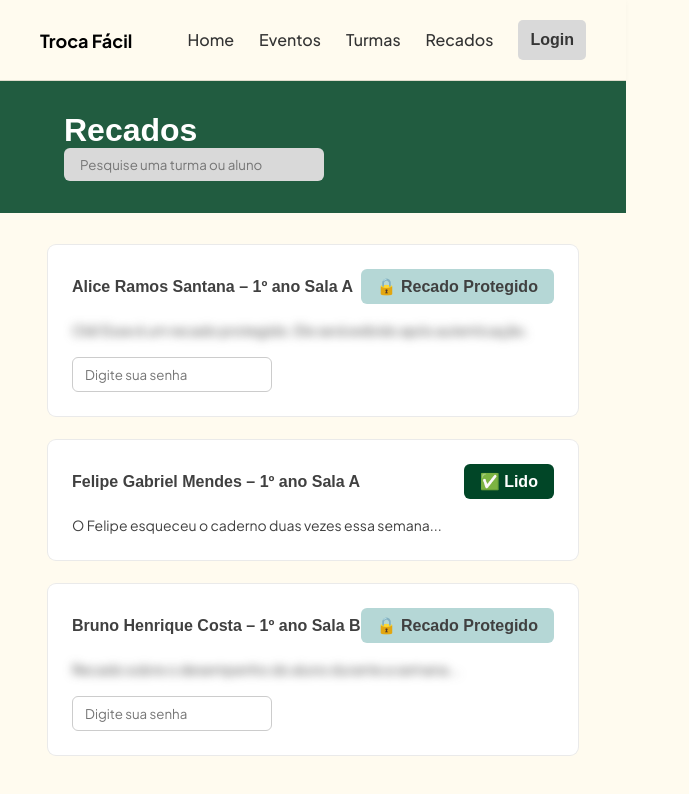
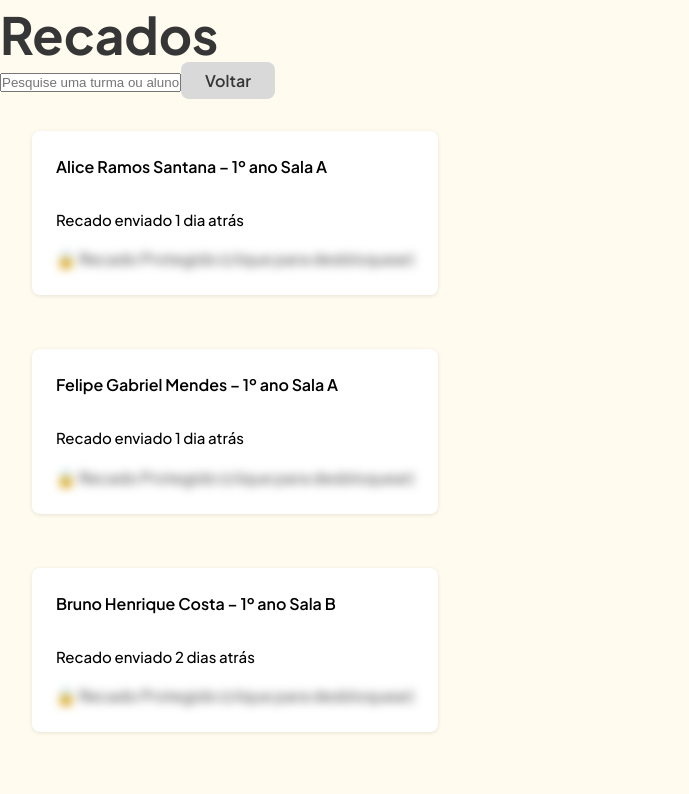
Before and after one commit to dominiquesantos/hackaton, a React (Vite) app: page /responsavel/recados in a window 1280 px wide. Shown: the top 794 px of the page, without its empty margins (0-689 px from the left). Built offline with nearby package versions, Linux system fonts and the light colour scheme.

Commit message:
RecadosResponsavel.jsx

```diff
--- a/src/pages/responsavel/RecadosResponsavel.jsx
+++ b/src/pages/responsavel/RecadosResponsavel.jsx
@@ -1,140 +1,137 @@
 // src/pages/responsavel/RecadosResponsavel.jsx
-import React, { useState, useEffect } from "react"; // Adicionado useEffect
+import React, { useState, useEffect } from "react";
 import "../../styles/RecadosResponsavel.css";
-import "../../styles/global.css";
-import { getRecados, updateRecado } from "../../services/dataService"; // Importa as funções
-import { Link } from "react-router-dom"; // Importa Link
 
-function RecadosResponsavel() {
-  const [recados, setRecados] = useState([]); // Usar estado para gerenciar recados
-  const [recadoAbertoId, setRecadoAbertoId] = useState(null); // ID do recado aberto (melhor que index)
-  const [senha, setSenha] = useState("");
+const recadosFake = [
+  {
+    id: 1,
+    nome: "Alice Ramos Santana",
+    turma: "1º ano Sala A",
+    tempo: "1 dia atrás",
+    protegido: true,
+    texto: "Olá! Esse recado está protegido com blur...",
+    autor: "Professora Ana",
+  },
+  {
+    id: 2,
+    nome: "Felipe Gabriel Mendes",
+    turma: "1º ano Sala A",
+    tempo: "1 dia atrás",
+    protegido: true,
+    texto:
+      "Olá! O Felipe esqueceu o caderno e a apostila duas vezes nesta semana, o que comprometeu um pouco seu acompanhamento das atividades. Sei que pode acontecer, mas achei importante avisar para que possamos ajudá-lo a desenvolver mais autonomia com a rotina escolar. Uma boa dica pode ser montar uma listinha e conferir junto com ele antes de sair de casa.",
+    autor: "Professora Ana",
+  },
+  {
+    id: 3,
+    nome: "Bruno Henrique Costa",
+    turma: "1º ano Sala B",
+    tempo: "2 dias atrás",
+    protegido: true,
+    texto: "Este recado também está protegido e deve ter blur.",
+    autor: "Professora Ana",
+  }
+];
+
+export default function RecadosResponsavel() {
+  const [recados, setRecados] = useState([]);
   const [busca, setBusca] = useState("");
 
-  // Carrega os recados do dataService quando o componente é montado
   useEffect(() => {
-    setRecados(getRecados());
+
+    const recadosIniciais = recadosFake.map((recado) => ({
+      ...recado,
+      desbloqueado: false,
+      lido: false,
+      dataLeitura: ""
+    }));
+    setRecados(recadosIniciais);
   }, []);
 
-  const autenticar = (id) => { // Recebe o ID do recado
-    if (senha === "1234") { // Senha fixa para fins de demonstração
-      setRecadoAbertoId(id); // Define o ID do recado que pode ser visto
-      setSenha(""); // Limpa a senha para a próxima vez
+  const handleDesbloquear = (recadoId) => {
+    const senha = prompt("Digite a senha para visualizar o recado:");
+    const senhaCorreta = "alunofelipe2025";
+
+    const recado = recados.find((r) => r.id === recadoId);
+    const isFelipe = recado.nome.includes("Felipe");
+
+    if (isFelipe && senha === senhaCorreta) {
+      setRecados((prev) =>
+        prev.map((r) =>
+          r.id === recadoId ? { ...r, desbloqueado: true } : r
+        )
+      );
     } else {
       alert("Senha incorreta!");
     }
   };
 
-  const marcarComoLido = (id) => { // Recebe o ID do recado
-    // Atualiza o recado no dataService
-    const updatedRecado = updateRecado(id, { lido: true });
-
-    if (updatedRecado) {
-      // Atualiza o estado local para forçar a re-renderização
-      setRecados(prevRecados =>
-        prevRecados.map(rec =>
-          rec.id === id ? { ...rec, lido: true } : rec
+  const handleMarcarComoLido = (recadoId) => {
+    const data = new Date().toLocaleDateString("pt-BR");
+    setRecados((prev) =>
+      prev.map((r) =>
+        r.id === recadoId ? { ...r, lido: true, dataLeitura: data } : r
       )
     );
-      alert("Recado marcado como lido!");
-    }
   };
 
-  // Filtra recados com base na busca
-  const recadosFiltrados = recados.filter(
-    (recado) =>
-      recado.nome.toLowerCase().includes(busca.toLowerCase()) ||
-      recado.turma.toLowerCase().includes(busca.toLowerCase()) ||
-      recado.texto.toLowerCase().includes(busca.toLowerCase())
+  const recadosFiltrados = recados.filter((r) =>
+    r.nome.toLowerCase().includes(busca.toLowerCase())
   );
 
   return (
-    <div className="recados-responsavel">
-      {/* Header igual ao da home */}
-      <header className="responsavel-header">
-        <div className="container">
-          <div className="logo">Troca Fácil</div>
-          <nav>
-            <Link to="/">Home</Link> {/* Usar Link para navegação SPA */}
-            <Link to="/eventos">Eventos</Link>
-            <Link to="/responsavel/turmas">Turmas</Link>
-            <Link to="/responsavel/recados">Recados</Link>
-            <Link to="/login" className="login-button">Login</Link>
-          </nav>
-        </div>
-      </header>
-
-      {/* Faixa verde com busca */}
-      <div className="faixa-verde">
-        <div className="container">
-          <h1>Recados</h1>
+    <div className="recados-page">
+      <div className="recados-banner">
+        <div className="recados-banner-content">
+          <h1 className="recados-title">Recados</h1>
           <input
-            className="campo-busca"
             type="text"
+            className="recados-search"
             placeholder="Pesquise uma turma ou aluno"
             value={busca}
             onChange={(e) => setBusca(e.target.value)}
           />
+          <button className="voltar-btn" onClick={() => window.location.href = "http://localhost:5173"}>
+            Voltar
+          </button>
         </div>
       </div>
 
-      {/* Cards */}
-      <div className="container">
       <div className="recados-lista">
-          {recadosFiltrados.length === 0 ? (
-            <p>Nenhum recado disponível.</p>
+        {recadosFiltrados.map((recado) => (
+          <div key={recado.id} className="recado-card">
+            <h3 className="recado-titulo">
+              {recado.nome} – {recado.turma}
+            </h3>
+            <p className="recado-data">Recado enviado {recado.tempo}</p>
+
+            {!recado.desbloqueado ? (
+              <div
+                className="recado-status protegido"
+                onClick={() => handleDesbloquear(recado.id)}
+              >
+                🔒 Recado Protegido (clique para desbloquear)
+              </div>
             ) : (
-            recadosFiltrados.map((recado) => (
-              <div className="card-recado" key={recado.id}> {/* Usar recado.id como key */}
-                <div className="cabecalho-card">
-                  <strong>{recado.nome} – {recado.turma}</strong>
-                  {recado.protegido ? (
-                    recadoAbertoId === recado.id ? ( // Checa se este recado está aberto
-                      <button className="botao-lido" onClick={() => marcarComoLido(recado.id)}>
-                        {recado.lido ? "✅ Lido" : "Li o recado!"}
+              <>
+                <p className="recado-texto">{recado.texto}</p>
+                <p className="recado-autor">— {recado.autor}</p>
+                <div className="recado-status lido">
+                  {!recado.lido ? (
+                    <button onClick={() => handleMarcarComoLido(recado.id)}>
+                      ✅ Marcar como lido
                     </button>
                   ) : (
-                      <button
-                        className="botao-protegido"
-                        onClick={() => autenticar(recado.id)}
-                      >
-                        🔒 Recado Protegido
-                      </button>
-                    )
-                  ) : (
-                    <button className="botao-lido" onClick={() => marcarComoLido(recado.id)}>
-                      {recado.lido ? "✅ Lido" : "Li o recado!"}
-                    </button>
+                    <p style={{ color: "#FFFFFF" }}>
+                      👁️ Lido em {recado.dataLeitura}
+                    </p>
                   )}
                 </div>
-
-                <div
-                  className={
-                    recado.protegido && recadoAbertoId !== recado.id // Aplica blur se protegido e não aberto
-                      ? "conteudo-recado protegido"
-                      : "conteudo-recado"
-                  }
-                >
-                  <p>{recado.texto}</p>
-                </div>
-
-                {recado.protegido && recadoAbertoId !== recado.id && ( // Mostra campo de senha se protegido e não aberto
-                  <div className="senha-container">
-                    <input
-                      type="password"
-                      placeholder="Digite sua senha"
-                      value={senha}
-                      onChange={(e) => setSenha(e.target.value)}
-                    />
-                  </div>
+              </>
             )}
           </div>
-            ))
-          )}
-        </div>
+        ))}
       </div>
     </div>
   );
 }
-
-export default RecadosResponsavel;
```
Lines whose indentation alone changed are shown as unchanged.
